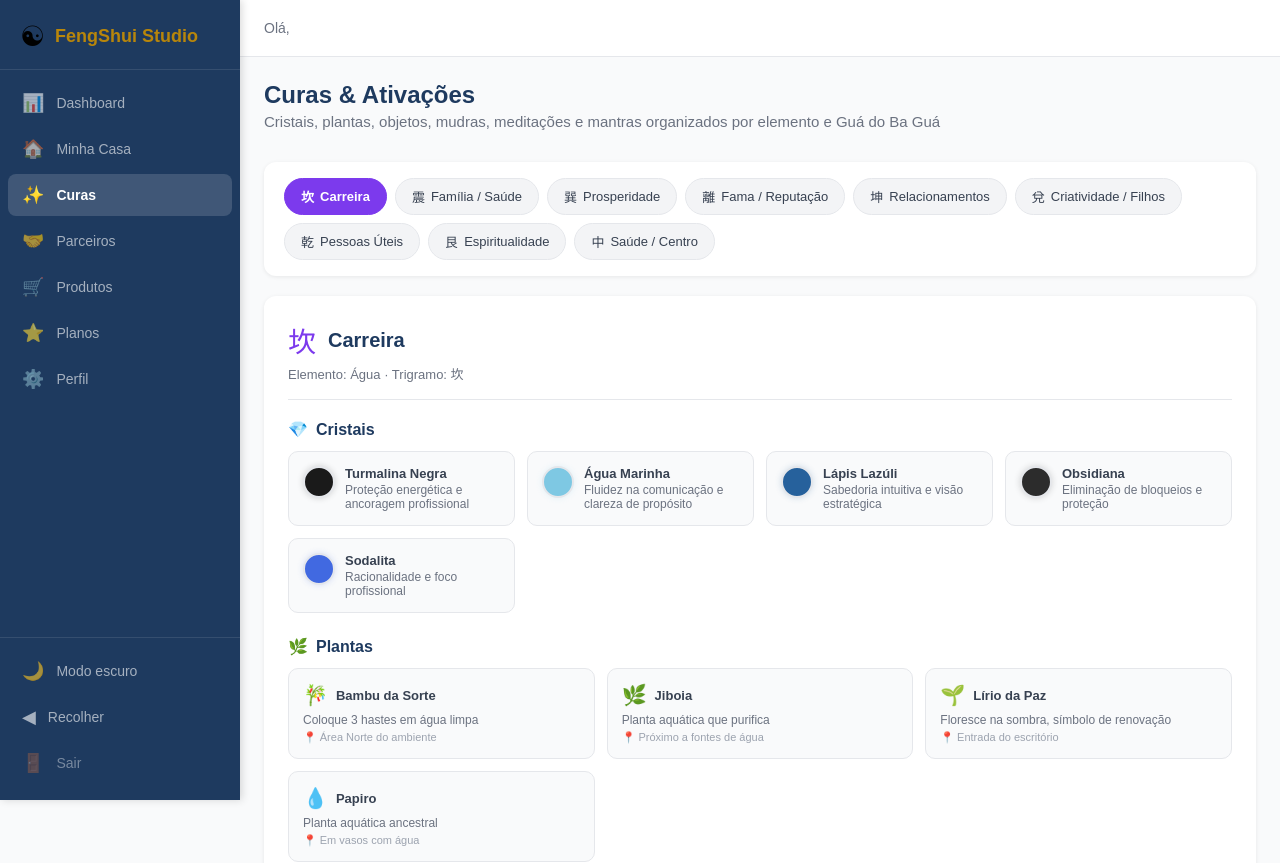
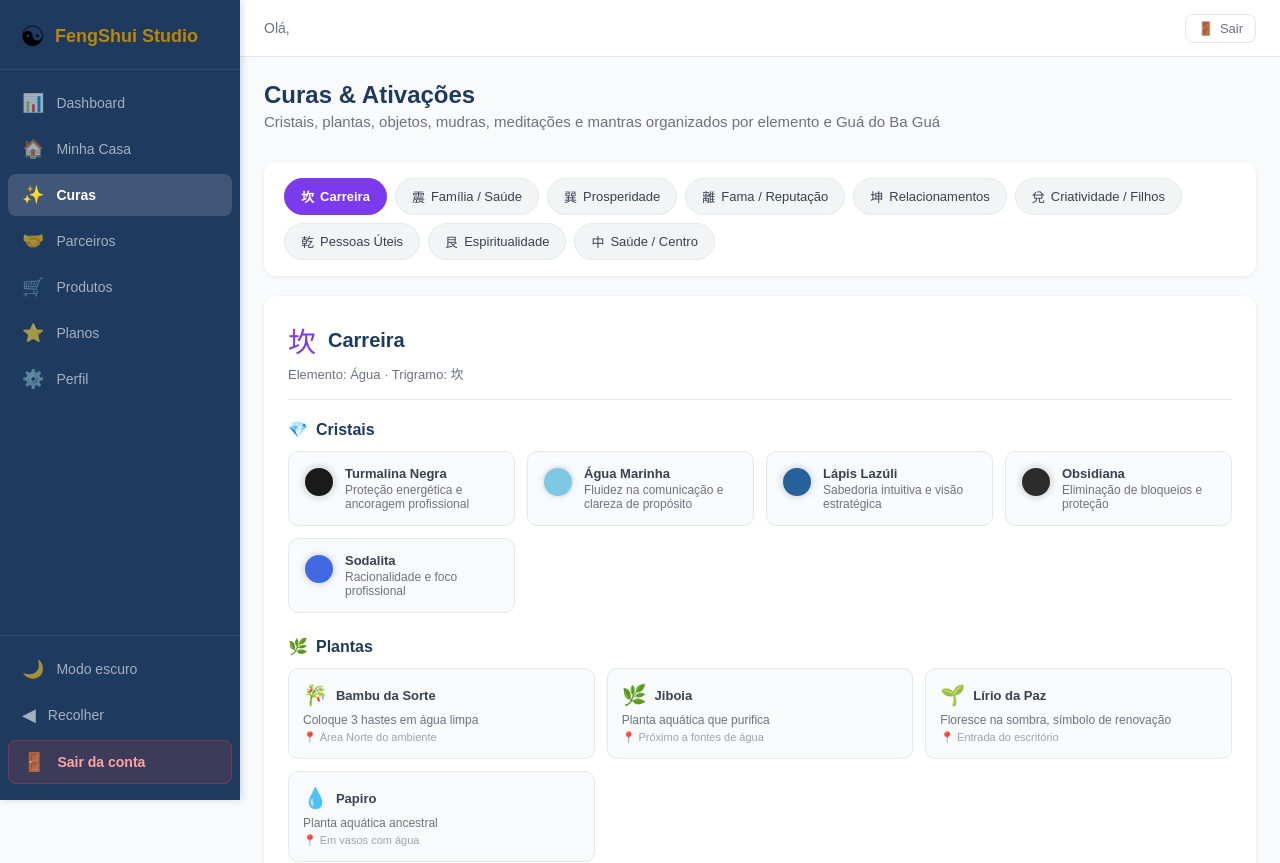
Before and after one commit to fabianosannino/fengshuistudio, a Next.js app: page /curas in a window 1280 px wide. Shown: the top 863 px of the page. Built offline with nearby package versions, Linux system fonts and the light colour scheme; no server answers.

Commit message:
ui: add visible logout button in header and improve sidebar logout
https://claude.ai/code/session_01UNxQkgCntZhhTr4nGvwmey

```diff
--- a/app/components/AppShell.tsx
+++ b/app/components/AppShell.tsx
@@ -246,11 +246,11 @@ export default function AppShell({
             display: 'flex', alignItems: 'center', gap: '12px',
             padding: sidebarOpen ? '10px 14px' : '10px 0',
             justifyContent: sidebarOpen ? 'flex-start' : 'center',
-            borderRadius: '8px', background: 'transparent', border: 'none',
-            color: 'rgba(255,255,255,0.4)', cursor: 'pointer', fontSize: '14px', width: '100%'
+            borderRadius: '8px', background: 'rgba(239,68,68,0.15)', border: '1px solid rgba(239,68,68,0.3)',
+            color: '#FCA5A5', cursor: 'pointer', fontSize: '14px', width: '100%', fontWeight: 'bold'
           }}>
             <span style={{ fontSize: '18px' }} aria-hidden="true">🚪</span>
-            {sidebarOpen && <span>Sair</span>}
+            {sidebarOpen && <span>Sair da conta</span>}
           </button>
         </div>
       </aside>
@@ -287,6 +287,14 @@ export default function AppShell({
                 borderRadius: '20px', fontSize: '11px', fontWeight: 'bold'
               }}>{plano === 'profissional' ? 'PRO' : 'SIMPLES'}</span>
             )}
+            <button onClick={handleLogout} title="Sair da conta" style={{
+              background: 'none', border: '1px solid ' + t.border, borderRadius: '8px',
+              padding: '6px 12px', cursor: 'pointer', display: 'flex', alignItems: 'center', gap: '6px',
+              color: t.textSoft, fontSize: '13px',
+            }}>
+              <span aria-hidden="true">🚪</span>
+              <span>Sair</span>
+            </button>
           </div>
         </header>
 
```
